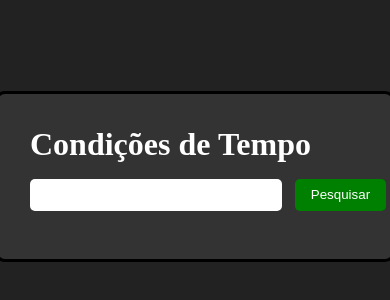
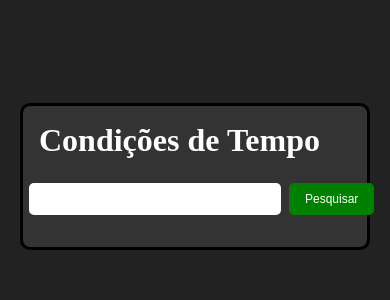
Before and after one commit to DevAlexandreBorges/Condi-es-do-Tempo, a website: page index.html in a window 390 px wide. Shown: the part 246-546 px from the top of the page. Drawn offline with Linux system fonts and the light colour scheme.

Commit message:
mobile version 1.1

```diff
--- a/styles/styles.css
+++ b/styles/styles.css
@@ -70,9 +70,20 @@ main #tempo-info .tempo-dados span {
 @media (max-width: 400px) {
   main > h1 {
     font-size: 2rem;
-    margin-bottom: 1rem;
+    margin-bottom: 1.5rem;
   }
   main {
-    max-width: 400px;
+    max-width: 350px;
+    padding: 1rem;
+  }
+
+  main #search-form form {
+    gap: 0.5rem;
+    width: 80%;
+    margin-left: -10px;
+  }
+
+  main #search-form button {
+    font-size: 12px;
   }
 }
```
